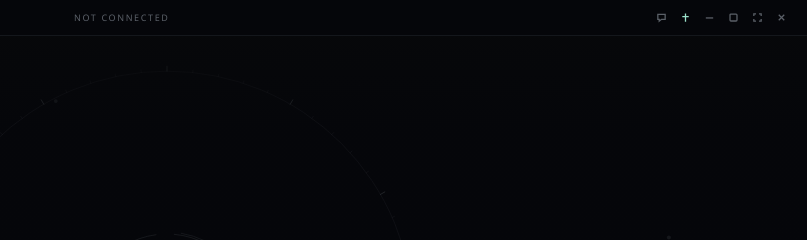
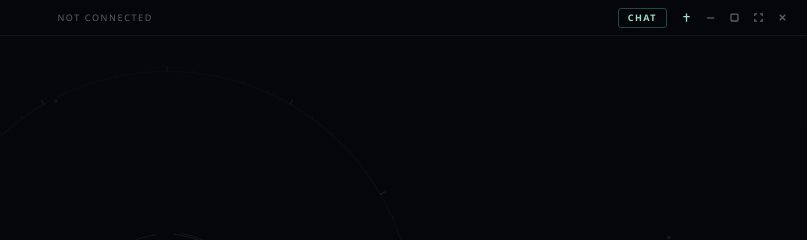
Before and after one commit to Shrey-Parekh/Clio, a website: page frontend/ui/index.html in a window 1280 px wide. Shown: the top 240 px of the page, 473-1280 px from the left. Drawn offline with Linux system fonts and the light colour scheme; animation ran at ten frames a second.

Commit message:
Label the chat button, since an 11px icon was not findable
The way to the chat window was an unlabelled grey icon among the window
controls, and he looked for a chat option and did not see one. It is now
the word CHAT in the accent colour.

```diff
--- a/frontend/ui/index.html
+++ b/frontend/ui/index.html
@@ -106,6 +106,14 @@
   .controls button[data-win="close"]:hover { color:#E8836A; background:#231413; }
   .controls button[aria-pressed="true"] { color:var(--mint); }
   .controls svg { width:11px; height:11px; fill:none; stroke:currentColor; stroke-width:1.4; }
+  /* The way to the chat window was an unlabelled 11px icon, and he could not
+     find it. A word, in the accent colour, where the eye already goes. */
+  .controls button.chat {
+    width:auto; height:20px; padding:0 9px; margin-right:6px;
+    font:600 9px/1 var(--chrome); letter-spacing:.16em; color:var(--mint);
+    border:1px solid #1F4A3F; border-radius:3px;
+  }
+  .controls button.chat:hover { color:#0E1014; background:var(--mint); border-color:var(--mint); }
 
   /* Invisible strips over the edges; window.js turns a press into a resize. */
   .win-grip { background:transparent; }
@@ -146,9 +154,7 @@
     </div>
     <div id="link" class="chrome" data-tauri-drag-region>connecting…</div>
     <div class="controls">
-      <button data-win="chat" title="Chat &amp; settings" aria-label="Open chat and settings">
-        <svg viewBox="0 0 12 12"><path d="M2 2.5h8v5.5H6L3.5 10V8H2z"/></svg>
-      </button>
+      <button data-win="chat" class="chat" title="Open chat &amp; settings">CHAT</button>
       <button data-win="pin" title="Always on top" aria-pressed="true" aria-label="Always on top">
         <svg viewBox="0 0 12 12"><path d="M6 1.5v9M2.5 5h7"/></svg>
       </button>
```
